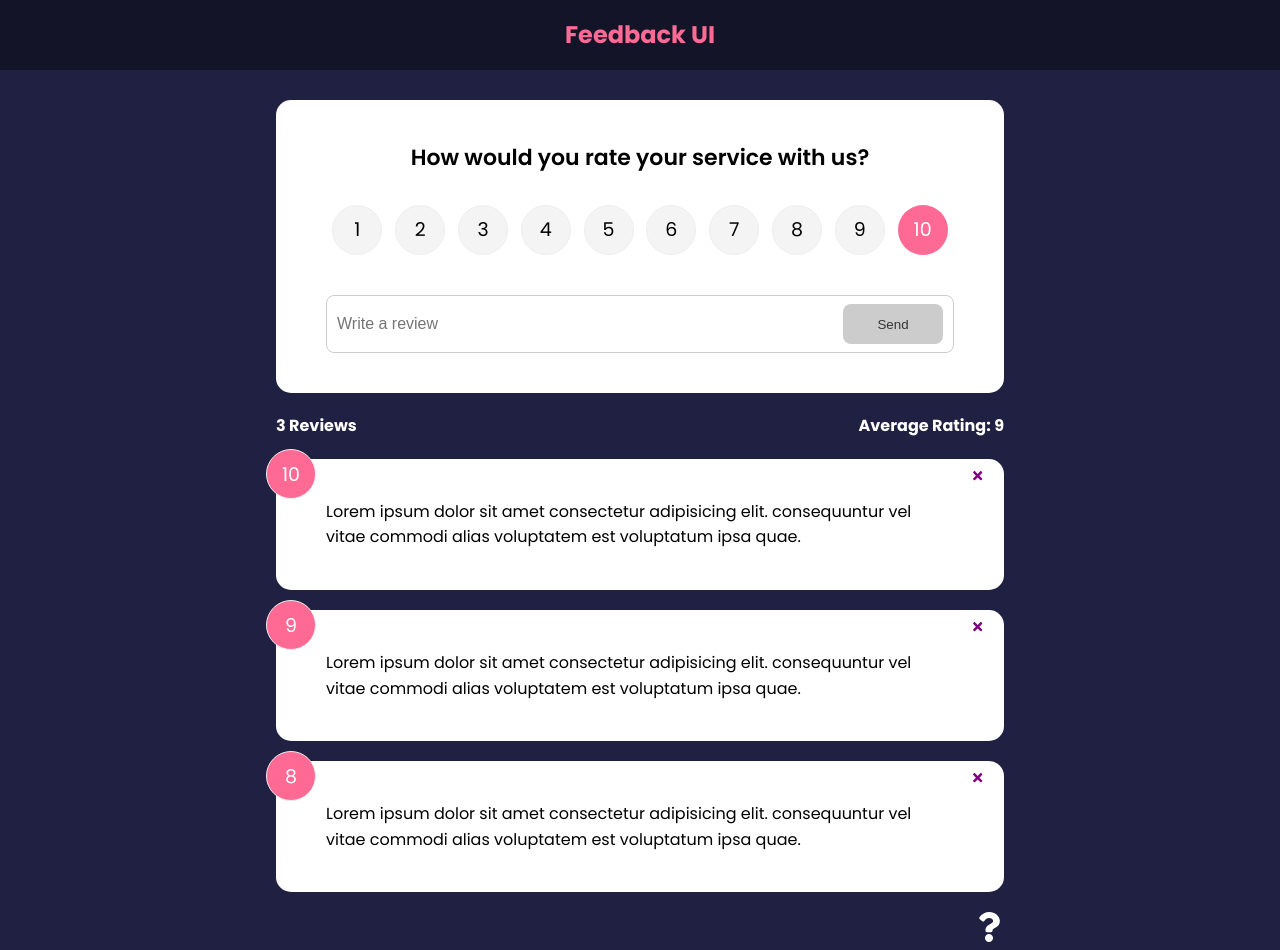
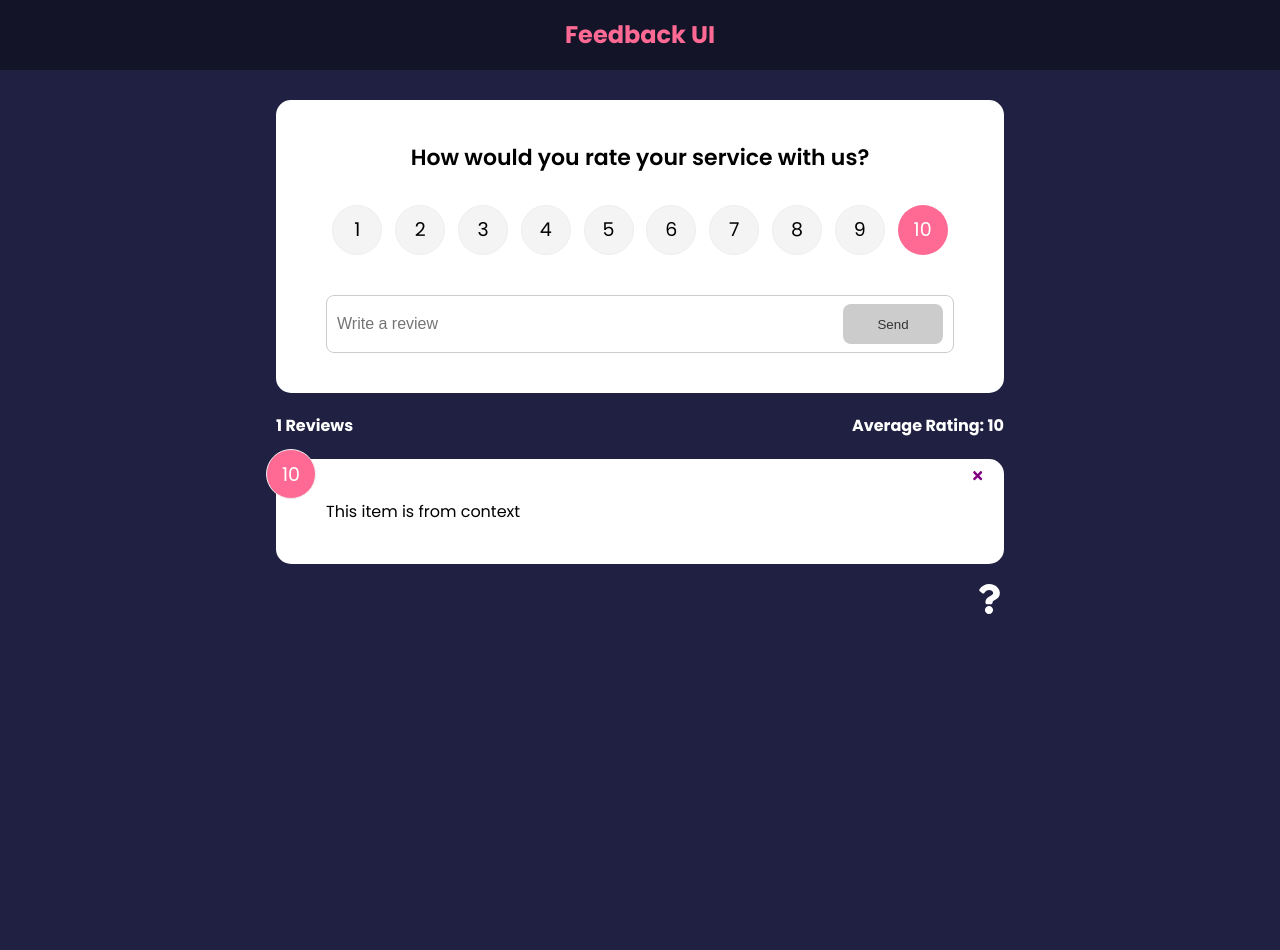
Before and after one commit to parikshitadhikari/feedback-react, a React (Create React App) app: page / in a window 1280 px wide. After the commit the page ends 800 px from the top, so only its background shows below. Built offline with nearby package versions, Linux system fonts and the light colour scheme; the HTML template or start-up script is replaced by a standard one.

Commit message:
replaced props with context

```diff
--- a/src/App.js
+++ b/src/App.js
@@ -37,9 +37,8 @@ function App() {
               element={
                 <>
                   <FeedbackForm handleAdd={addFeedback} />
-                  <FeedbackStats feedback={feedback} />
+                  <FeedbackStats />
                   <FeedbackList
-                    feedback={feedback}
                     handleDelete={deleteFeedback}
                   />
                   {/* <AboutIconLink/>  */}
--- a/src/components/FeedbackList.js
+++ b/src/components/FeedbackList.js
@@ -1,16 +1,18 @@
 import React from "react";
+import { useContext } from "react";
 import { motion, AnimatePresence } from "framer-motion";
 import FeedbackItem from "./FeedbackItem";
-import PropTypes from "prop-types";
+import FeedbackContext from "../context/FeedbackContext";
 
 function FeedbackList(props) {
-  if (!props.feedback || props.feedback.length === 0) {
+  const {feedback}=useContext(FeedbackContext)
+  if (!feedback || feedback.length === 0) {
     return <p>No feedback yet.</p>;
   }
   return (
     <div className="feedback-list">
       <AnimatePresence>
-        {props.feedback.map((item) => (
+        {feedback.map((item) => (
           <motion.div
             key={item.id}
             initial={{ opacity: 0 }}
@@ -35,13 +37,5 @@ function FeedbackList(props) {
   //     </div>
   //   )
 }
-FeedbackList.propTypes = {
-  feedback: PropTypes.arrayOf(
-    PropTypes.shape({
-      id: PropTypes.number.isRequired,
-      text: PropTypes.string.isRequired,
-      rating: PropTypes.number.isRequired,
-    })
-  ),
-};
+
 export default FeedbackList;
--- a/src/components/FeedbackStats.js
+++ b/src/components/FeedbackStats.js
@@ -1,7 +1,9 @@
 import React from "react";
-import PropTypes from "prop-types";
+import { useContext } from "react";
+import FeedbackContext from "../context/FeedbackContext";
 
-function FeedbactStats({ feedback }) {
+function FeedbactStats() {
+  const {feedback}=useContext(FeedbackContext)
   let average =
     feedback.reduce((acc, cur) => {
       return acc + cur.rating;
@@ -18,8 +20,4 @@ function FeedbactStats({ feedback }) {
   );
 }
 
-FeedbactStats.propTypes = {
-  feedback: PropTypes.array.isRequired,
-};
-
 export default FeedbactStats;
```
